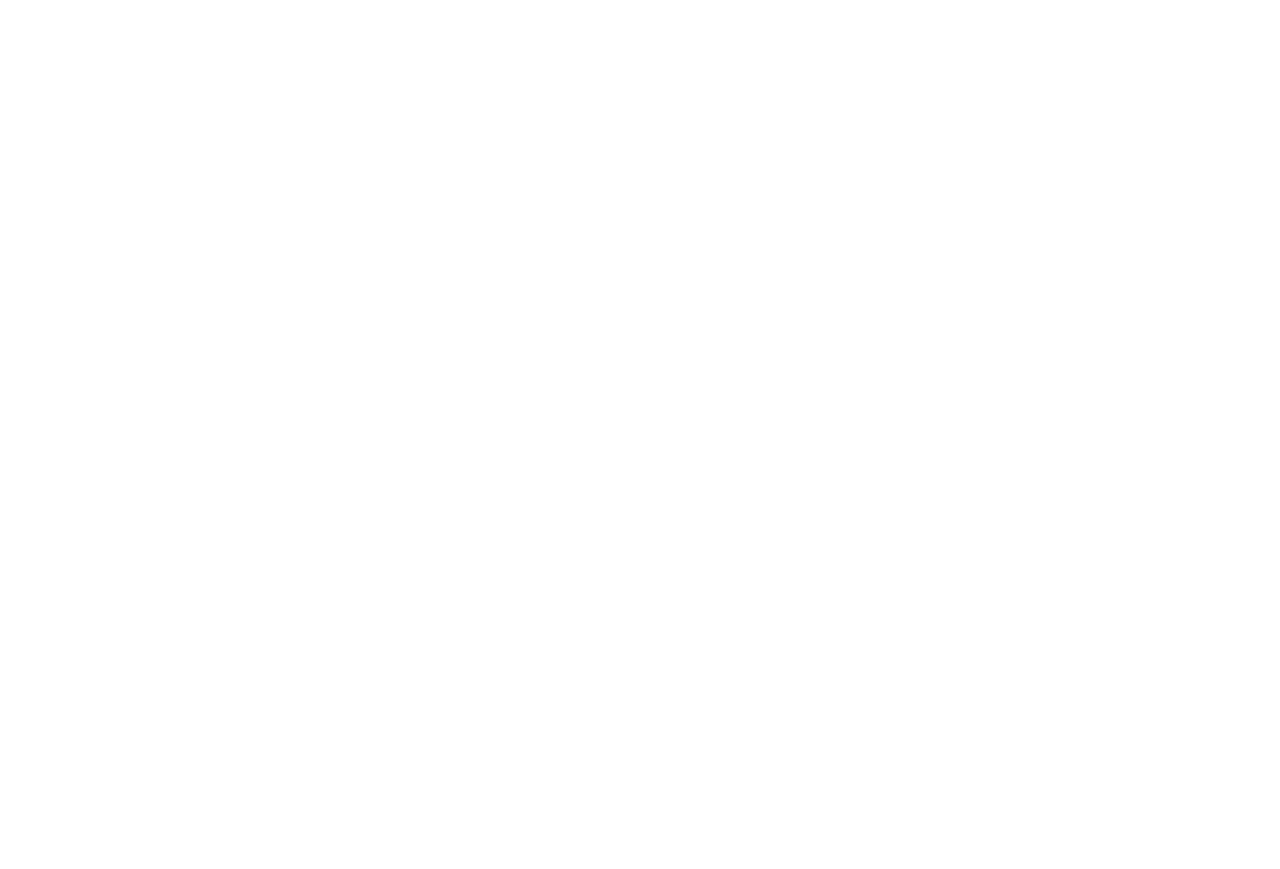
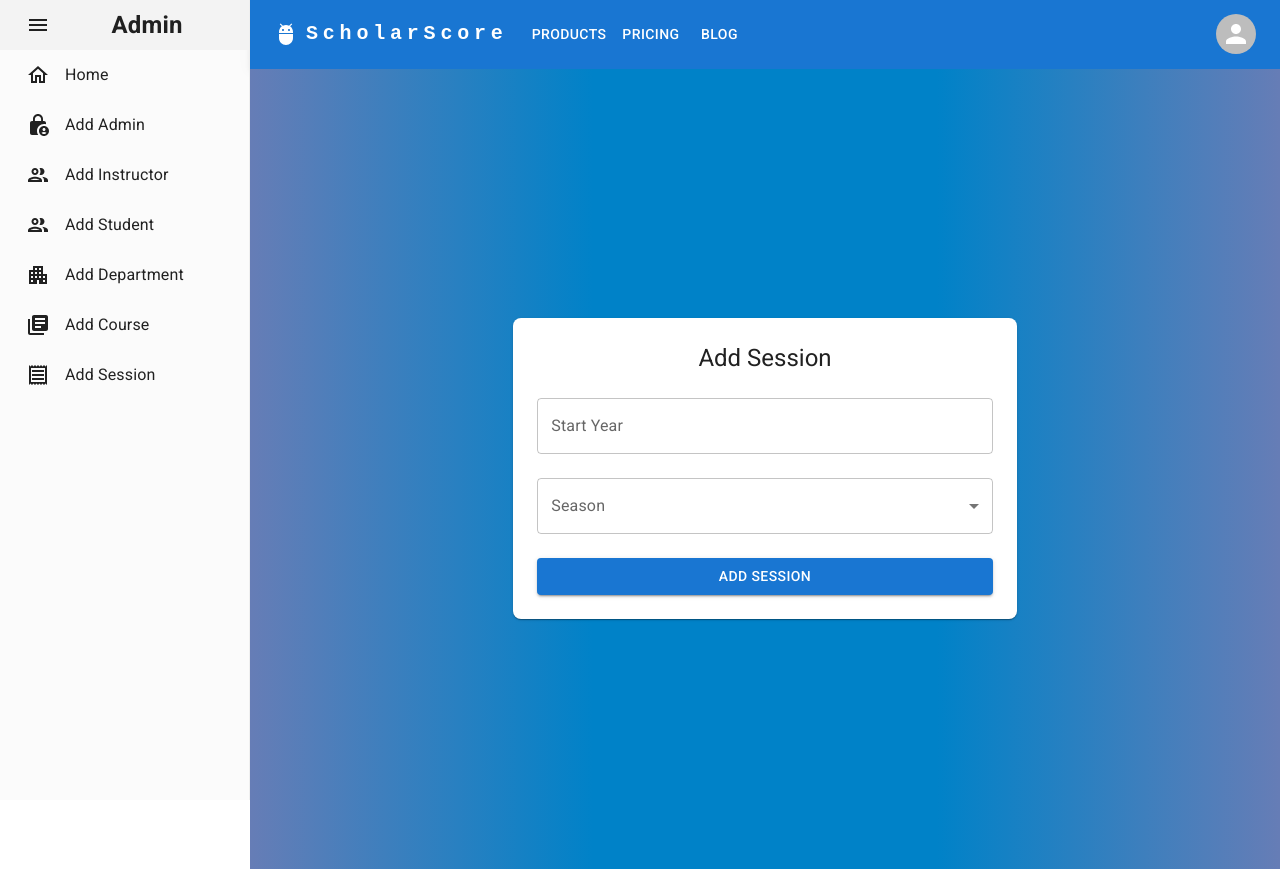
Before and after one commit to knightofcookies/academic-tracking, a React (Vite) app in the folder frontend/: page /admin/sessions in a window 1280 px wide. Before the commit this address had no page. Before the commit the page ends 800 px from the top, so only its background shows below. Built offline with nearby package versions, Linux system fonts and the light colour scheme; sample sign-in values are in the browser's storage.

Commit message:
Add add session page

```diff
--- /dev/null
+++ b/frontend/src/components/AddSession.jsx
@@ -0,0 +1,127 @@
+import React, { useState } from 'react';
+import { Typography, TextField, Button, Paper, FormControl, InputLabel, Select, MenuItem } from '@mui/material';
+import { CssBaseline } from '@mui/material';
+import { ProSidebarProvider } from "react-pro-sidebar";
+import ResponsiveAppBar from './ResponsiveAppBar';
+import ErrorMessage from './ErrorMessage';
+import SideBar from './SideBar';
+import { Box } from '@mui/system';
+import adminServices from '../services/admin';
+import { useLoaderData } from 'react-router-dom';
+
+const securityQuestions = [
+  'What was the name of your first pet?',
+  'What was the name of your first school?',
+  'What is your favorite book?',
+  'In which city were you born?'
+];
+
+const seasons = [
+    'Monsoon',
+    'Winter'
+]
+
+const AddSession = () => {
+  const [securityQuestion, setSecurityQuestion] = useState('');
+  const [season, setSeason] = useState('');
+  const [errorMessage, setErrorMessage] = useState("");
+  const user = JSON.parse(localStorage.getItem("loggedAcademicTrackingAdmin"));
+
+  const handleSecurityQuestionChange = (event) => {
+    setSecurityQuestion(event.target.value);
+  };
+
+  const handleSeasonChange = (event) => {
+    setSeason(event.target.value);
+  }
+
+  const handleSubmit = (event) => {
+    event.preventDefault();
+    const formData = new FormData(event.currentTarget);
+    const start_year = formData.get('start_year');
+    console.log(start_year, season);
+    if (!start_year) {
+      setErrorMessage("Missing start year");
+      setTimeout(() => {
+          setErrorMessage("");
+      }, 5000);
+      return;
+    }
+    const season_lower = season.toLowerCase();
+    const credentials = {
+        start_year,
+        season: season_lower
+    }
+
+    adminServices.setToken(user?.token);
+    adminServices
+          .addSession(credentials)
+          .then(() => {
+            alert("Session Added Successfully");
+            event.target.reset();
+          })
+          .catch((error) => {
+            console.log("inside error");
+            console.log(error);
+            if (error.response.data.error) {
+                setErrorMessage(error.response.data.error);
+                setTimeout(() => {
+                    setErrorMessage("");
+                }, 5000);
+            } else {
+                setErrorMessage(
+                    "Error logging in : Please check the console for more details"
+                );
+                console.error(error);
+                setTimeout(() => {
+                    setErrorMessage("");
+                }, 5000);
+            }
+        });
+  }
+
+  return (
+    <ProSidebarProvider>
+      <ErrorMessage errorMessage={errorMessage} />
+      <Box display="flex">
+        <SideBar />
+        <Box flexGrow={1}>
+          <ResponsiveAppBar />
+          <div style={{ display: 'flex', justifyContent: 'center', alignItems: 'center', height: '100vh', backgroundImage: 'linear-gradient(to right, #667db6, #0082c8, #0082c8, #667db6)' }}>
+            <CssBaseline />
+            <Paper style={{ padding: 24, borderRadius: 8 }}>
+              <Typography variant="h5" align="center" gutterBottom>
+                Add Session
+              </Typography>
+              <form onSubmit={handleSubmit}>
+                <div style={{ width: '100%' }}>
+                  <TextField label="Start Year" variant="outlined" fullWidth margin="normal" id='start_year' name='start_year' />
+                  <FormControl style={{ marginTop: 16, minWidth: 120 }} fullWidth>
+                    <InputLabel id="season">Season</InputLabel>
+                    <Select
+                      labelId="season"
+                      value={season}
+                      onChange={handleSeasonChange}
+                      label="Season"
+                    >
+                      {seasons.map((season) => (
+                        <MenuItem key={season} value={season}>
+                          {season}
+                        </MenuItem>
+                      ))}
+                    </Select>
+                  </FormControl>
+                  <Button variant="contained" color="primary" style={{ marginTop: 24 }} fullWidth type='submit'>
+                    Add Session
+                  </Button>
+                </div>
+              </form>
+            </Paper>
+          </div>
+        </Box>
+      </Box>
+    </ProSidebarProvider>
+  );
+};
+
+export default AddSession;
--- a/frontend/src/components/SideBar.jsx
+++ b/frontend/src/components/SideBar.jsx
@@ -47,6 +47,7 @@
   const handleAddSessionClick = (event) => {
     event.preventDefault();
     console.log("Add Session");
+    navigate('/admin/sessions');
   }
 
   return (
--- a/frontend/src/main.jsx
+++ b/frontend/src/main.jsx
@@ -14,6 +14,7 @@
 import AdminDashBoard from './components/AdminDashBoard.jsx';
 import AddAdminPage from './components/AddAdminPage.jsx';
 import AddDepartment from './components/AddDepartment.jsx';
+import AddSession from './components/AddSession.jsx';
 
 
 const router = createBrowserRouter([
@@ -58,6 +59,12 @@
     element: <AddDepartment />,
     errorElement: <ErrorPage />,
     loader: adminLoader,
+  },
+  {
+    path: "/admin/sessions",
+    element: <AddSession />,
+    errorElement: <ErrorPage />,
+    loader: adminLoader,
   }
 ])
 
--- a/frontend/src/services/admin.js
+++ b/frontend/src/services/admin.js
@@ -24,4 +24,9 @@
   return response.data;
 }
 
-export default { setToken, createAdmin, addDepartment};
+const addSession = async (credentials) => {
+  const response = await axios.post(baseUrl + "/sessions", credentials, config);
+  return response.data;
+}
+
+export default { setToken, createAdmin, addDepartment, addSession};
```
